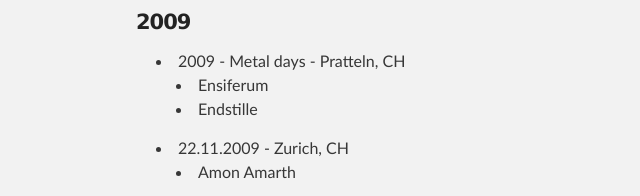
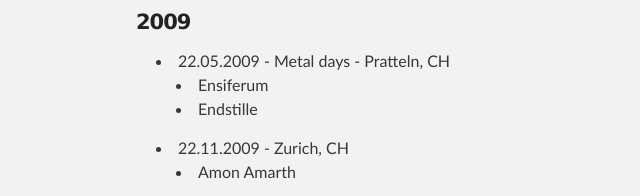
Before and after one commit to wichtounet/metal-memory, a plain HTML site: page index.html in a window 1280 px wide. Shown: the part 299-495 px from the top of the page, 184-824 px from the left. Drawn offline with Linux system fonts and the light colour scheme.

Commit message:
Update index.html

```diff
--- a/index.html
+++ b/index.html
@@ -29,7 +29,7 @@
         <h3>Metal shows - To refresh my memory :D</h3>
             <h4>2009</h4>
 <ul>
-              <li>2009 - Metal days - Pratteln, CH
+              <li>22.05.2009 - Metal days - Pratteln, CH
                 <ul><li>Ensiferum</li><li>Endstille</li></ul>
               </li>
               <li>22.11.2009 - Zurich, CH
```
